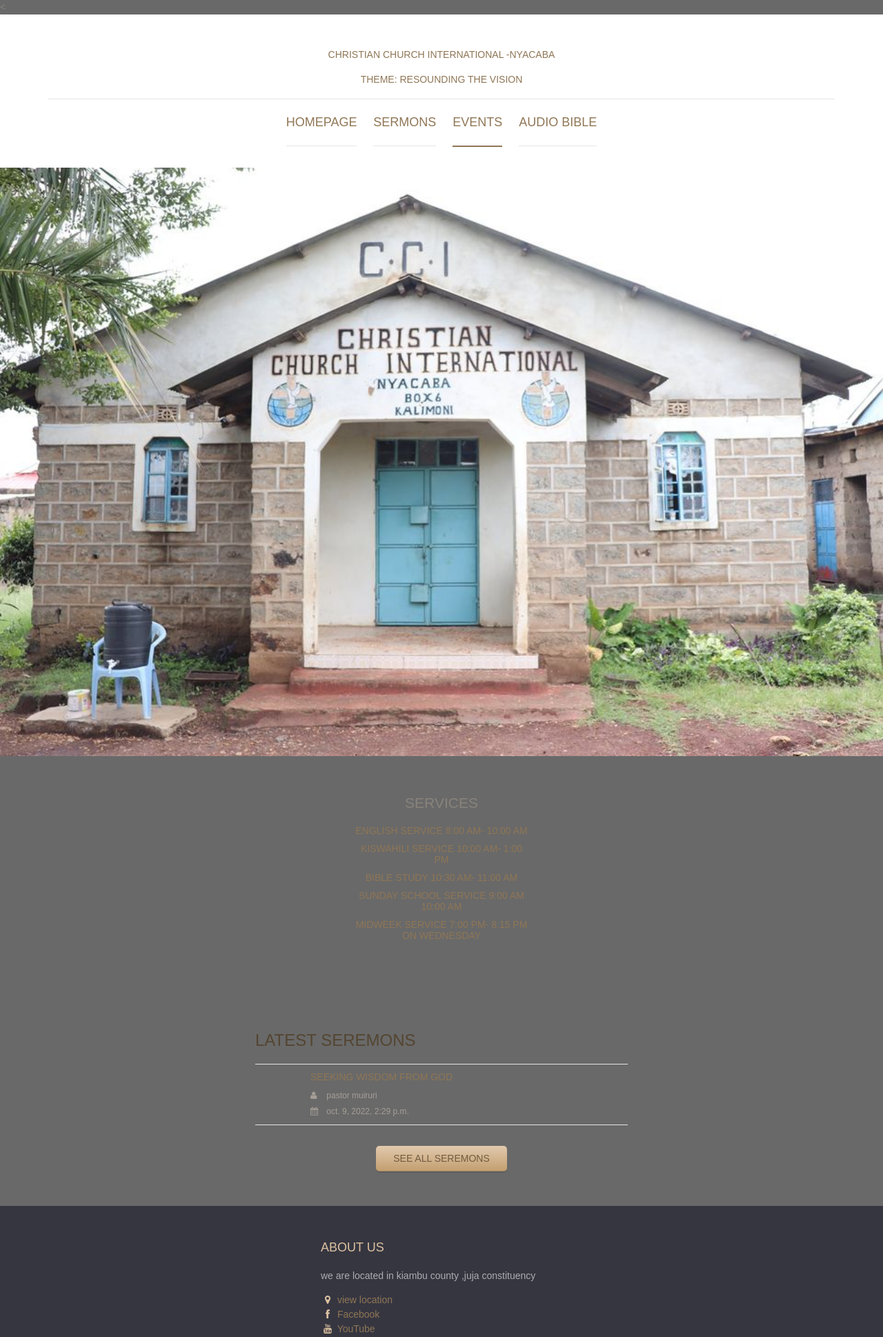
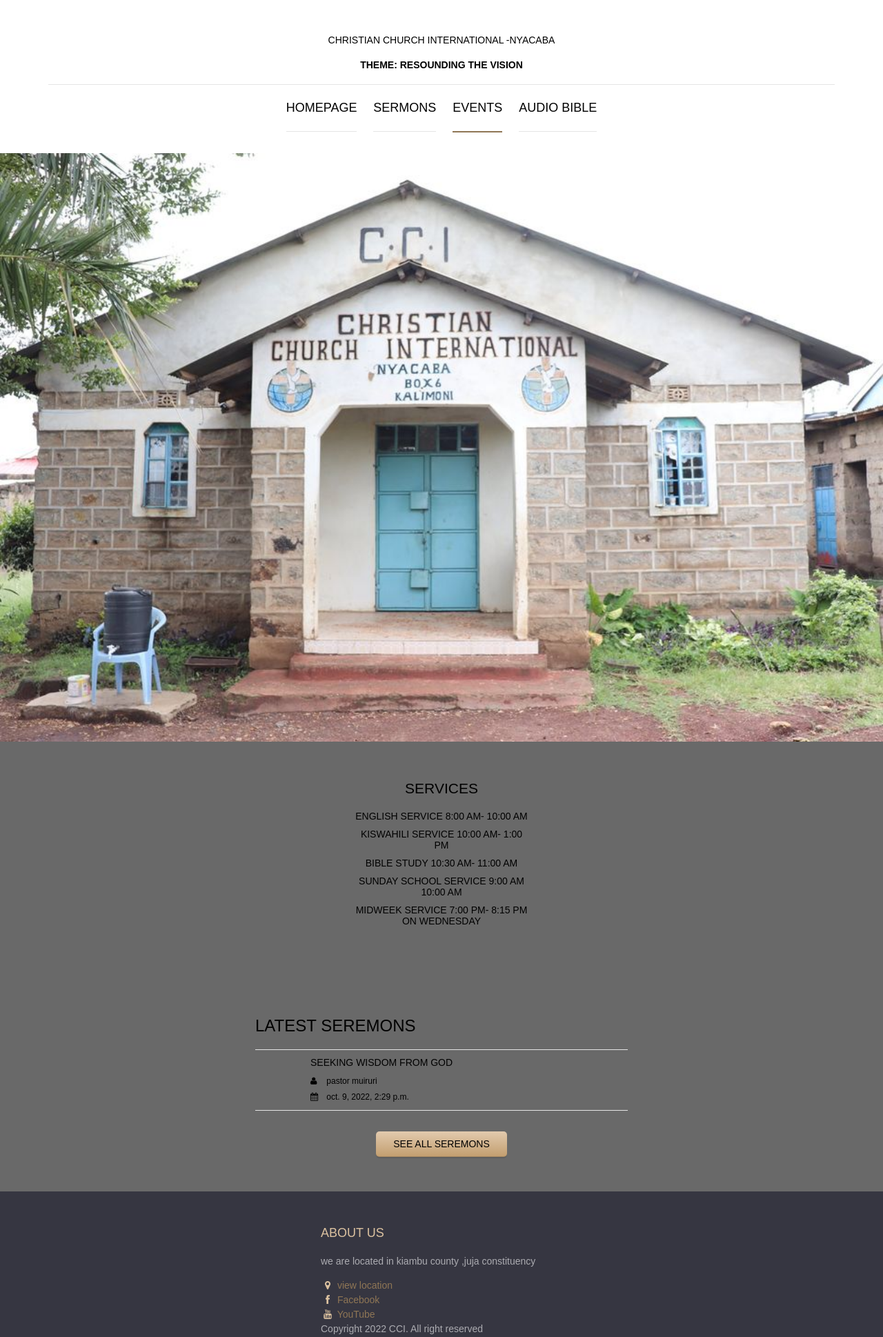
Before and after one commit to willymwaura/dynamic-church-website-heroku, a Django app: page / in a window 1280 px wide. Shown: the top 1938 px of the page at 69% size. Run offline with Django 3.2, Linux system fonts and the light colour scheme; data comes from the database, SQL or seed files in the repository.

Commit message:
all data to black

```diff
--- a/template/index.html
+++ b/template/index.html
@@ -23,23 +23,23 @@
 	</head>
 
 
-	<<body style="background-color:dimgray">
+	<body style="background-color:dimgray">
 		<div class="site-content">
 			<header class="site-header">
 				<div class="container">
 					<a href="#" class="branding">
 
-						<h1 class="site-title">CHRISTIAN CHURCH INTERNATIONAL -NYACABA</h1>
-						<h3 class="site-title">Theme: Resounding the vision</h1>
+						<h1 class="site-title" style="font-weight:bolder ;color: black;">CHRISTIAN CHURCH INTERNATIONAL -NYACABA</h1>
+						<h3 class="site-title" style="color: black;font-weight: bold;">Theme: Resounding the vision</h1>
 					</a>
 
 					<div class="main-navigation">
 						<button class="menu-toggle"><i class="fa fa-bars"></i> Menu</button>
 						<ul class="menu">
-							<li class="menu-item"><a href="">Homepage </a></li>
-							<li class="menu-item"><a href="sermons">Sermons </a></li>
-							<li class="menu-item current-menu-item"><a href="events">Events </a></li>
-							<li class="menu-item"><a href="https://www.biblegateway.com/resources/audio/">Audio bible </a></li>
+							<li class="menu-item"><a href=""style="color: black;">Homepage </a></li>
+							<li class="menu-item"><a href="sermons"style="color: black;">Sermons </a></li>
+							<li class="menu-item current-menu-item"><a href="events"style="color: black;">Events </a></li>
+							<li class="menu-item"><a href="https://www.biblegateway.com/resources/audio/"style="color: black;">Audio bible </a></li>
 
 
 						</ul>
@@ -63,12 +63,12 @@
 						<div class="row">
 							<div class="col-md-3 col-sm-6">
 								<div class="news">
-									<H2>Services</H2>
-									<h3 class="news-title"><a href="#">English service 8:00 am- 10:00 am</a></h3>
-									<h3 class="news-title"><a href="#">Kiswahili service 10:00 am- 1:00 pm</a></h3>
-									<h3 class="news-title"><a href="#">Bible study 10:30 am- 11:00 am</a></h3>
-									<h3 class="news-title"><a href="#">Sunday school service 9:00 am 10:00 am</a></h3>
-									<h3 class="news-title"><a href="#">Midweek service 7:00 pm- 8:15 pm on wednesday</a></h3>
+									<H2 style="color: black;">Services</H2>
+									<h3 class="news-title"><a href="#"style="color: black;">English service 8:00 am- 10:00 am</a></h3>
+									<h3 class="news-title"><a href="#"style="color: black;">Kiswahili service 10:00 am- 1:00 pm</a></h3>
+									<h3 class="news-title"><a href="#"style="color: black;">Bible study 10:30 am- 11:00 am</a></h3>
+									<h3 class="news-title"><a href="#"style="color: black;">Sunday school service 9:00 am 10:00 am</a></h3>
+									<h3 class="news-title"><a href="#"style="color: black;">Midweek service 7:00 pm- 8:15 pm on wednesday</a></h3>
 								</div>
 							</div>
 
@@ -84,16 +84,16 @@
 						<div class="row">
 
 							<div class="col-md-6">
-								<h2 class="section-title">Latest seremons</h2>
+								<h2 class="section-title"style="color: black;">Latest seremons</h2>
 								<ul class="seremon-list">
 									<li>
 
 										<div class="seremon-detail">
-											<h3 class="seremon-title"><a href="#">{{sermons.theme}}</a></h3>
+											<h3 class="seremon-title"><a href="#"style="color: black;">{{sermons.theme}}</a></h3>
 											<div class="seremon-meta">
-												<div class="pastor"><i class="fa fa-user"></i> {{sermons.preacher}}</div>
+												<div class="pastor"style="color: black;"><i class="fa fa-user"style="color: black;"></i> {{sermons.preacher}}</div>
 
-												<div class="date"><i class="fa fa-calendar"></i> {{sermons.date_today}}</div>
+												<div class="date"style="color: black;"><i class="fa fa-calendar"style="color: black;"></i> {{sermons.date_today}}</div>
 											</div>
 										</div>
 									</li>
@@ -103,7 +103,7 @@
 
 
 								<div class="text-center">
-									<a href="sermons" class="button">See all seremons</a>
+									<a href="sermons" class="button"style="color: black;">See all seremons</a>
 								</div>
 							</div>
 						</div> <!-- .row -->
```
Also changed, not shown: template/events.html (+10 -10 lines), template/sermons.html (+14 -14 lines).
